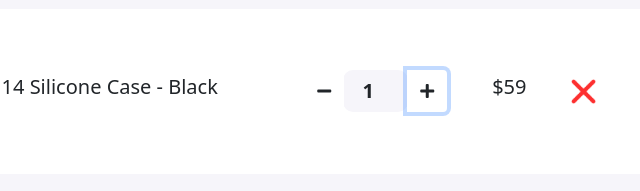
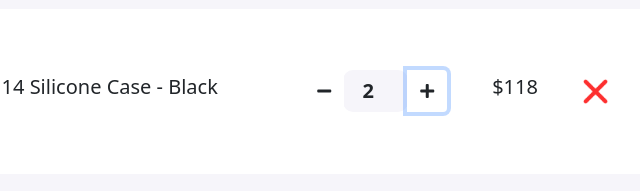
Before and after one commit to AbhijitSarker/shopping-cart, a plain HTML site: page index.html in a window 1280 px wide. Both pictures are taken after a click on the button 851 px from the left and 465 px from the top of the page. Shown: the part 374-565 px from the top of the page, 424-1064 px from the left. Drawn offline with nearby package versions, Linux system fonts and the light colour scheme.

Commit message:
case quantity plus minus

```diff
--- a/index.html
+++ b/index.html
@@ -59,20 +59,21 @@
                 </div>
                 <div class="col-md-5 center-item">
                   <div class="input-group number-spinner">
-                    <button class="btn btn-default">
+                    <button id="btn-case-minus" class="btn btn-default">
                       <i class="fas fa-minus"></i>
                     </button>
                     <input
+                      id="case-number-field"
                       type="number"
                       min="0"
                       class="form-control text-center"
                       value="1"
                     />
-                    <button class="btn btn-default">
+                    <button id="btn-case-plus" class="btn btn-default">
                       <i class="fas fa-plus"></i>
                     </button>
                   </div>
-                  <h5>$59</h5>
+                  <h5>$<span id="case-total">59</span></h5>
                   <img src="images/remove.png" alt="" class="remove-item" />
                 </div>
               </div>
@@ -102,5 +103,7 @@
         </div>
       </div>
     </section>
+
+    <script src="js/case.js"></script>
   </body>
 </html>
--- /dev/null
+++ b/js/case.js
@@ -0,0 +1,31 @@
+function updateCaseNumber(isIncrease){
+  const caseNumberField = document.getElementById("case-number-field");
+  const caseNumberString = caseNumberField.value;
+  const previousCaseNumber = parseInt(caseNumberString);
+
+  let newCaseNumber;
+  if(isIncrease === true) {
+    newCaseNumber = previousCaseNumber + 1;
+  }else{
+    newCaseNumber = previousCaseNumber - 1;
+  }
+
+  caseNumberField.value = newCaseNumber;
+
+  return newCaseNumber;
+}
+
+
+//add event listener to the case plus button
+document.getElementById("btn-case-plus").addEventListener("click", function () {
+  const newCaseNumber = updateCaseNumber(true);
+
+  const caseTotalPrice = newCaseNumber * 59;
+  const caseTotalElement = document.getElementById('case-total');
+  caseTotalElement.innerText = caseTotalPrice;
+});
+
+
+document.getElementById('btn-case-minus').addEventListener('click',  function(){
+  updateCaseNumber(false);
+});
```
